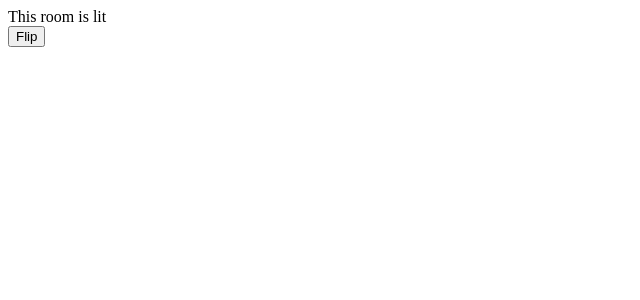
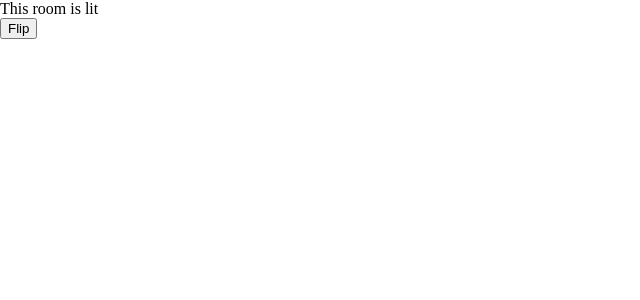
Before and after one commit to AishaZahid21/ReactCourse, a React (Create React App) app: page / in a window 1280 px wide. Shown: the top 300 px of the page, without its empty margins (0-640 px from the left). Built offline with nearby package versions, Linux system fonts and the light colour scheme.

Commit message:
add index.css

```diff
--- a/src/index.css
+++ b/src/index.css
@@ -1,9 +1,12 @@
-.main{
-  background-color: rgba(88, 230, 230, 0.589);
+html,body,#root,.room{
+  margin: 0;
+  height: 100%;
 }
-.header{
-  color: brown;
+.lit{
+  background-color: white;
+  color: black;
 }
-.ptag{
-  color: rgb(4, 150, 101);
+.dark{
+  background-color: black;
+  color: white;
 }
--- a/src/index.js
+++ b/src/index.js
@@ -1,12 +1,13 @@
-import React , {useState} from "react"
-import ReactDom from "react-dom"
-
+import React , {useState} from "react";
+import ReactDom from "react-dom";
+import "./index.css";
 
 function Room(){
   const [isLit , setLit] = useState(true);
-return <div class="room">This room is {isLit ? 'lit' : 'dark'}
+  const brightness = isLit ? 'lit': 'dark'
+return <div class={`room ${brightness}`}>This room is {isLit ? 'lit' : 'dark'}
 <br/>
-<button onClick={()=>setLit(!isLit)}> Flip</button>
+<button onClick={()=>setLit(!isLit)}> Flip </button>
 
 </div>
 }
```
